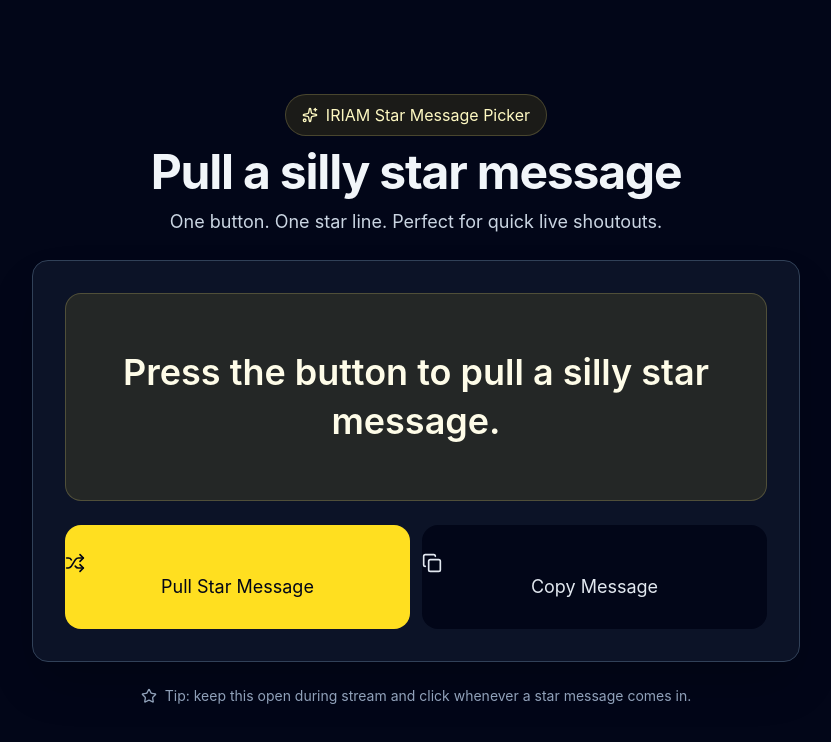
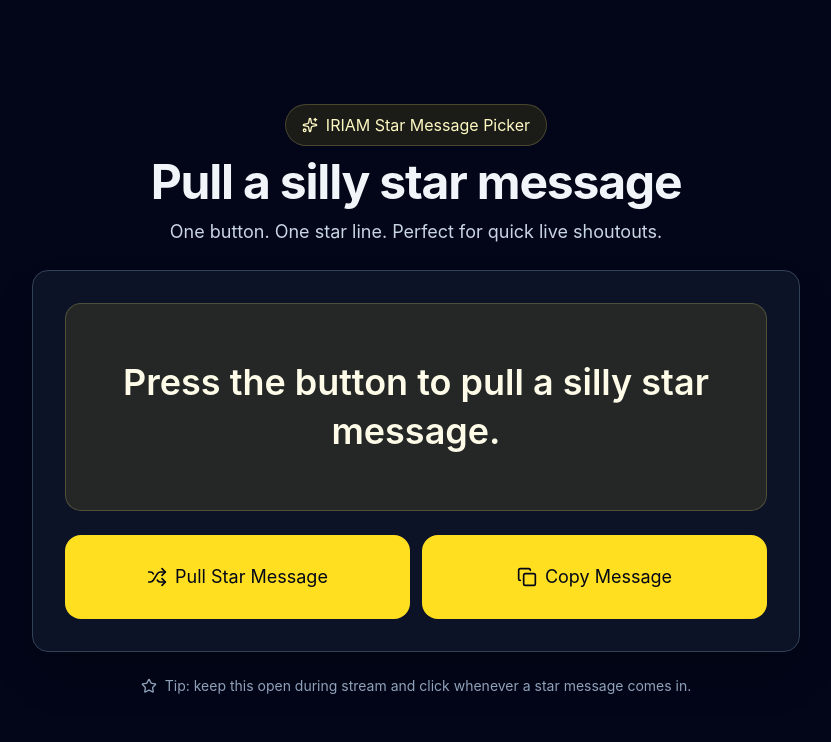
Before and after one commit to elfington-maker/iriam-star-picker, a React (Vite) app: page / in a window 1280 px wide. Shown: the top 742 px of the page, without its empty margins (224-1055 px from the left). Built offline with nearby package versions, Linux system fonts and the light colour scheme.

Commit message:
Adjusted on screen text

```diff
--- a/src/App.jsx
+++ b/src/App.jsx
@@ -157,17 +157,17 @@ export default function IriamStarShoutoutApp() {
             <div className="flex flex-col sm:flex-row gap-3">
               <button
                 onClick={pullMessage}
-                className="rounded-2xl bg-yellow-300 text-slate-950 hover:bg-yellow-200 text-lg py-7 flex-1"
+                className="rounded-2xl bg-yellow-300 text-slate-950 hover:bg-yellow-200 text-lg py-7 flex-1 flex items-center justify-center gap-2"
               >
-                <Shuffle className="h-5 w-5 mr-2" />
+                <Shuffle className="h-5 w-5" />
                 Pull Star Message
               </button>
               <button
                 onClick={copyMessage}
                 variant="outline"
-                className="rounded-2xl bg-slate-950 border-slate-700 text-slate-200 hover:bg-slate-800 text-lg py-7 flex-1"
+                className="rounded-2xl bg-yellow-300 text-slate-950 hover:bg-yellow-200 text-lg py-7 flex-1 flex items-center justify-center gap-2"
               >
-                <Copy className="h-5 w-5 mr-2" />
+                <Copy className="h-5 w-5" />
                 {copied ? "Copied!" : "Copy Message"}
               </button>
             </div>
```
